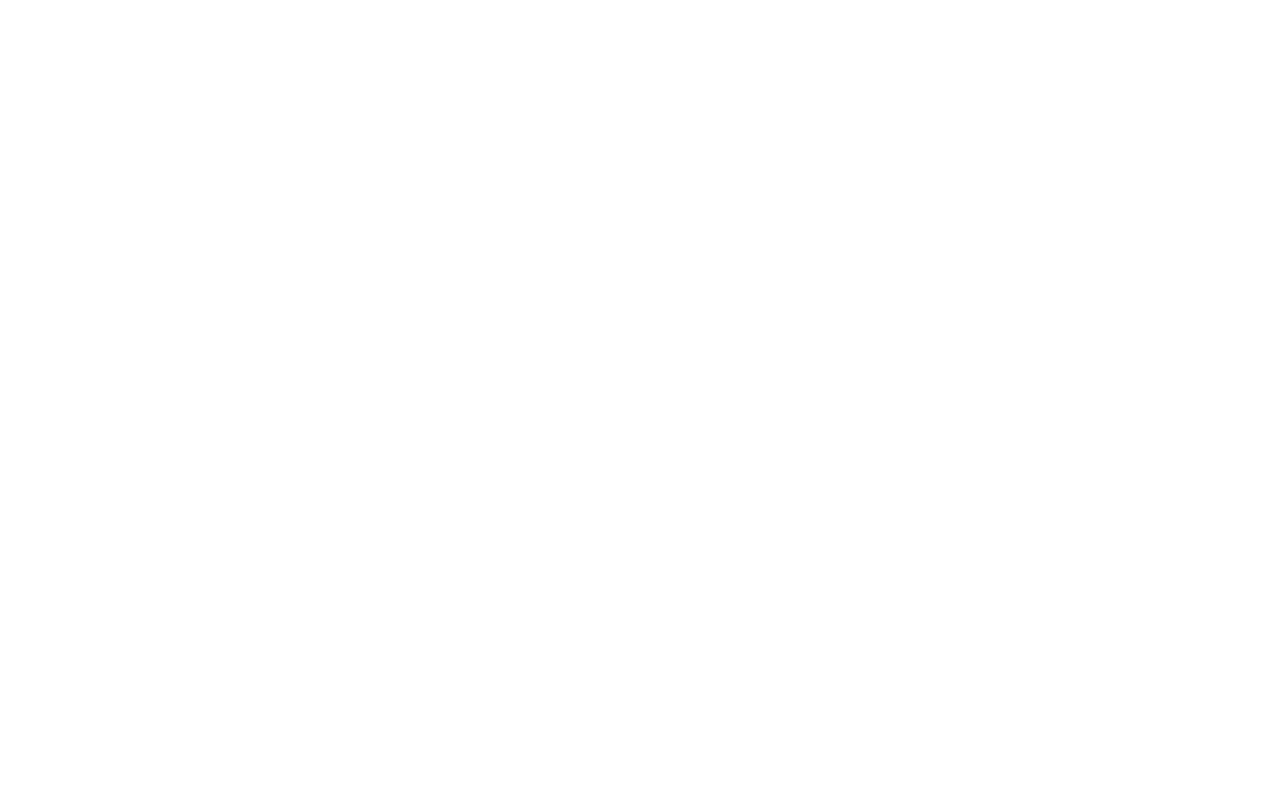
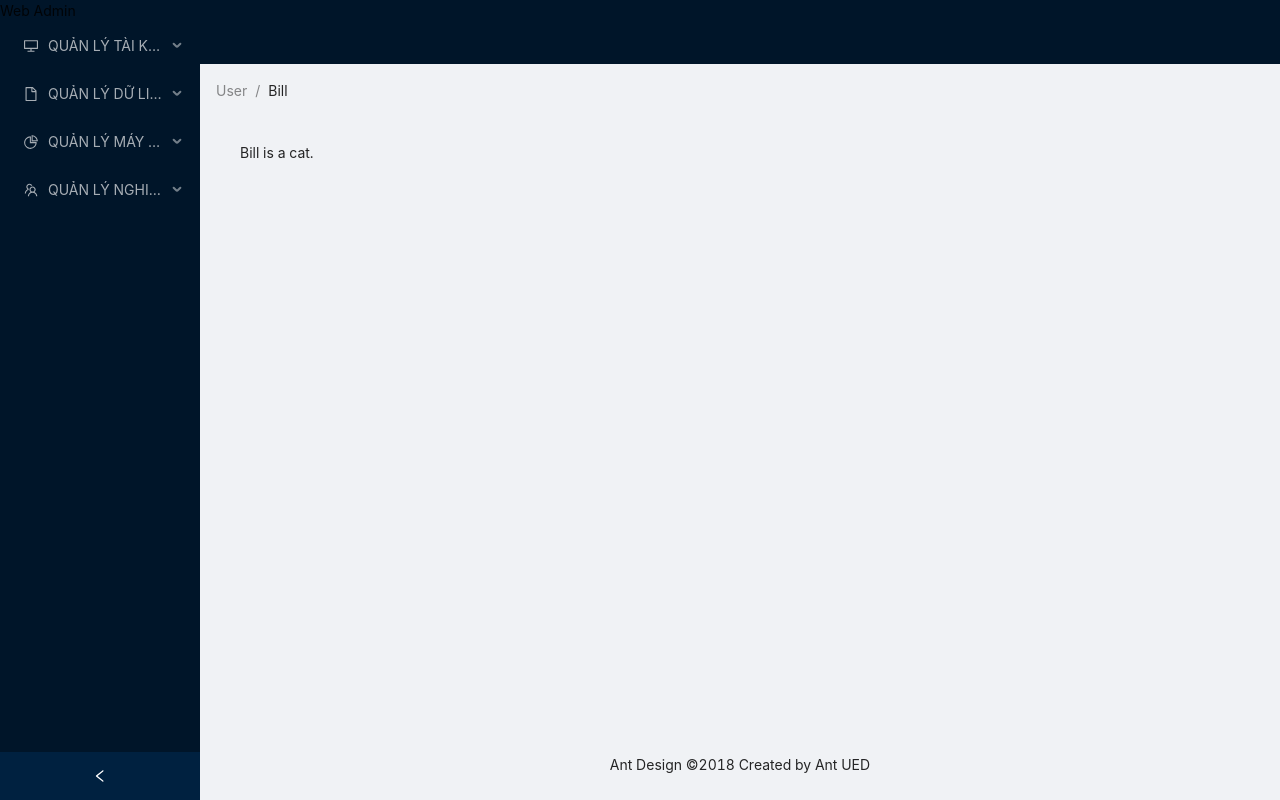
Before and after one commit to phamtranhieu/wms, a React (Create React App) app: page /home in a window 1280 px wide. Before the commit this address had no page. Built offline with nearby package versions, Linux system fonts and the light colour scheme.

Commit message:
28/7 1th

```diff
--- a/package.json
+++ b/package.json
@@ -23,11 +23,13 @@
     "react-redux": "^8.0.2",
     "react-router-dom": "^6.3.0",
     "react-scripts": "5.0.1",
+    "react-uuid": "^1.0.2",
     "redux": "^4.2.0",
     "redux-toolkit": "^1.1.2",
     "sass": "^1.54.0",
     "scss": "^0.2.4",
     "typescript": "^4.7.4",
+    "uuid": "^8.3.2",
     "web-vitals": "^2.1.4"
   },
   "scripts": {
--- a/src/App.tsx
+++ b/src/App.tsx
@@ -7,6 +7,7 @@
 import Authenticate from './pages/authenticate/Authenticate';
 import Register from './pages/register/Register';
 import ResetPass from './pages/reset/ResetPass';
+import Home from './pages/home/Home';
 
 function App() {
 	return (
@@ -15,6 +16,7 @@
 				<Route index element={<Authenticate />} />
 				<Route path="/register" element={<Register />} />
 				<Route path="/reset-password" element={<ResetPass />} />
+				<Route path="/home" element={<Home />} />
 
 				{/* <Route path="/home" element={<Home />}>
 						<Route path="change-password" element={<ChangePassword />} />
--- a/src/pages/authenticate/Authenticate.tsx
+++ b/src/pages/authenticate/Authenticate.tsx
@@ -2,7 +2,7 @@
 import { Button, Checkbox, Form, Input, message, Spin } from 'antd';
 import { FolderOutlined, LockOutlined } from '@ant-design/icons';
 import { errorAuth } from '../../enum/auth/auth.error';
-import { userLogin } from '../../service/auth/AuthService';
+import { userLoginAdmin } from '../../service/auth/AuthService';
 import { useDispatch, useSelector } from 'react-redux';
 import { userAction } from '../../reducer/userReducer';
 import { useNavigate } from 'react-router-dom';
@@ -18,7 +18,7 @@
 	const onFinish = (values: any) => {
 		console.log('Success:', values);
 		setIsSpin(true);
-		userLogin(values)
+		userLoginAdmin(values)
 			.then(res => {
 				console.log(res);
 				if (res.data.success) {
--- a/src/pages/home/Home.tsx
+++ b/src/pages/home/Home.tsx
@@ -1,89 +1,78 @@
-import { Space, Table, Tag } from 'antd';
-import type { ColumnsType } from 'antd/es/table';
-import React from 'react';
+import { DesktopOutlined, FileOutlined, PieChartOutlined, TeamOutlined, UserOutlined } from '@ant-design/icons';
+import type { MenuProps } from 'antd';
+import { Breadcrumb, Layout, Menu } from 'antd';
+import React, { useState } from 'react';
+import { useNavigate } from 'react-router-dom';
 
-interface DataType {
-	key: string;
-	name: string;
-	age: number;
-	address: string;
-	tags: string[];
-}
+const { Header, Content, Footer, Sider } = Layout;
+
 export default function Home() {
-	const columns: ColumnsType<DataType> = [
-		{
-			title: 'Name',
-			dataIndex: 'name',
-			key: 'name',
-			render: text => <a>{text}</a>,
-		},
-		{
-			title: 'Age',
-			dataIndex: 'age',
-			key: 'age',
-		},
-		{
-			title: 'Address',
-			dataIndex: 'address',
-			key: 'address',
-		},
-		{
-			title: 'Tags',
-			key: 'tags',
-			dataIndex: 'tags',
-			render: (_, { tags }) => (
-				<>
-					{tags.map(tag => {
-						let color = tag.length > 5 ? 'geekblue' : 'green';
-						if (tag === 'loser') {
-							color = 'volcano';
-						}
-						return (
-							<Tag color={color} key={tag}>
-								{tag.toUpperCase()}
-							</Tag>
-						);
-					})}
-				</>
-			),
-		},
-		{
-			title: 'Action',
-			key: 'action',
-			render: (_, record) => (
-				<Space size="middle">
-					<a>Invite {record.name}</a>
-					<a>Delete</a>
-				</Space>
-			),
-		},
-	];
-	const data: DataType[] = [
-		{
-			key: '1',
-			name: 'John Brown',
-			age: 32,
-			address: 'New York No. 1 Lake Park',
-			tags: ['nice', 'developer'],
-		},
-		{
-			key: '2',
-			name: 'Jim Green',
-			age: 42,
-			address: 'London No. 1 Lake Park',
-			tags: ['loser'],
-		},
-		{
-			key: '3',
-			name: 'Joe Black',
-			age: 32,
-			address: 'Sidney No. 1 Lake Park',
-			tags: ['cool', 'teacher'],
-		},
+	const uuid = require('react-uuid');
+	type MenuItem = Required<MenuProps>['items'][number];
+	const { Header, Sider, Content } = Layout;
+	const navigate = useNavigate();
+	const [collapsed, setCollapsed] = useState(false);
+
+	function getItem(
+		label: React.ReactNode,
+		key?: React.Key | null,
+		icon?: React.ReactNode,
+		children?: MenuItem[],
+		type?: 'group',
+	): MenuItem {
+		return {
+			key,
+			icon,
+			children,
+			label,
+			type,
+		} as MenuItem;
+	}
+
+	const items: MenuItem[] = [
+		getItem('QUẢN LÝ TÀI KHOẢN', 'sub1', <DesktopOutlined />, [
+			getItem('Tài khoản người dùng', '/home/control-user'),
+			getItem('Nhóm người dùng', '/home/role-user'),
+		]),
+
+		getItem('QUẢN LÝ DỮ LIỆU NGUỒN', 'sub2', <FileOutlined />, [
+			// getItem('Option 5', '5'),
+			// getItem('Option 6', '6'),
+			// getItem('Submenu', 'sub3', null, [getItem('Option 7', '7'), getItem('Option 8', '8')]),
+		]),
+
+		getItem('QUẢN LÝ MÁY MÓC THIẾT BỊ', 'sub3', <PieChartOutlined />, [
+			// getItem('Option 9', '9'),
+			// getItem('Option 10', '10'),
+			// getItem('Option 11', '11'),
+			// getItem('Option 12', '12'),
+		]),
+		getItem('QUẢN LÝ NGHIỆP VỤ', 'sub4', <TeamOutlined />, [
+			// getItem('Option 9', '9'),
+			// getItem('Option 10', '10'),
+			// getItem('Option 11', '11'),
+			// getItem('Option 12', '12'),
+		]),
 	];
 	return (
-		<div>
-			<Table columns={columns} dataSource={data} />
-		</div>
+		<Layout style={{ minHeight: '100vh' }}>
+			<Sider collapsible collapsed={collapsed} onCollapse={value => setCollapsed(value)}>
+				<div className="logo">Web Admin</div>
+				<Menu theme="dark" defaultSelectedKeys={['1']} mode="inline" items={items} />
+			</Sider>
+			<Layout className="site-layout">
+				<Header className="site-layout-background" style={{ padding: 0 }} />
+				<Content style={{ margin: '0 16px' }}>
+					<Breadcrumb style={{ margin: '16px 0' }}>
+						<Breadcrumb.Item>User</Breadcrumb.Item>
+						<Breadcrumb.Item>Bill</Breadcrumb.Item>
+					</Breadcrumb>
+					<div className="site-layout-background" style={{ padding: 24, minHeight: 360 }}>
+						Bill is a cat.
+					</div>
+				</Content>
+				<Footer style={{ textAlign: 'center' }}>Ant Design ©2018 Created by Ant UED</Footer>
+			</Layout>
+		</Layout>
 	);
 }
--- a/src/pages/register/Register.tsx
+++ b/src/pages/register/Register.tsx
@@ -6,7 +6,7 @@
 import { userAction } from '../../reducer/userReducer';
 import { useNavigate } from 'react-router-dom';
 import { setAccessToken, setUserAndPasswordLocal } from '../../helper/tokenHelper';
-import { userLogin, userRegister } from '../../service/auth/AuthService';
+import { userRegister } from '../../service/auth/AuthService';
 
 import './Register.scss';
 
@@ -16,6 +16,7 @@
 	const dispatch = useDispatch();
 	const [isSpin, setIsSpin] = useState(false);
 	const navigate = useNavigate();
+
 	const onFinish = (values: any) => {
 		console.log('Success:', values);
 		setIsSpin(true);
--- a/src/pages/reset/ResetPass.tsx
+++ b/src/pages/reset/ResetPass.tsx
@@ -2,7 +2,7 @@
 import { Button, Checkbox, Form, Input, message, Spin } from 'antd';
 import { FolderOutlined, LockOutlined } from '@ant-design/icons';
 import { errorAuth } from '../../enum/auth/auth.error';
-import { userLogin, userResetPassword } from '../../service/auth/AuthService';
+import { userResetPassword } from '../../service/auth/AuthService';
 import { useDispatch, useSelector } from 'react-redux';
 import { userAction } from '../../reducer/userReducer';
 import { useNavigate } from 'react-router-dom';
--- a/src/service/auth/AuthService.ts
+++ b/src/service/auth/AuthService.ts
@@ -4,8 +4,8 @@
 
 import { authInterface, typeChangePassword } from '../../interface/auth/auth.interface';
 
-export const userLogin = async (params: authInterface) => {
-	return await apiClient.post('/login', params);
+export const userLoginAdmin = async (params: authInterface) => {
+	return await apiClient.post('/login-admin', params);
 };
 
 export const userLogout = async (params: any) => {
```
Also changed, not shown: 1 other file (tests, documents, lock files or other folders).
